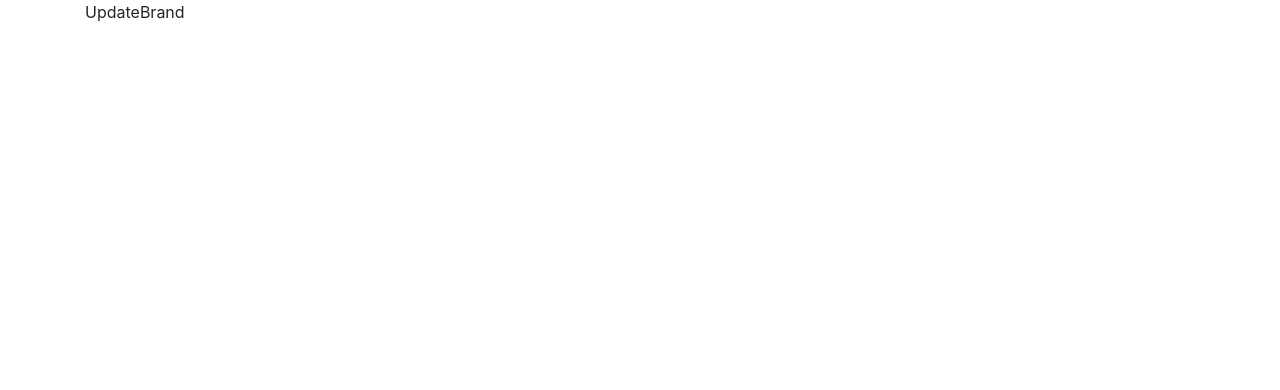
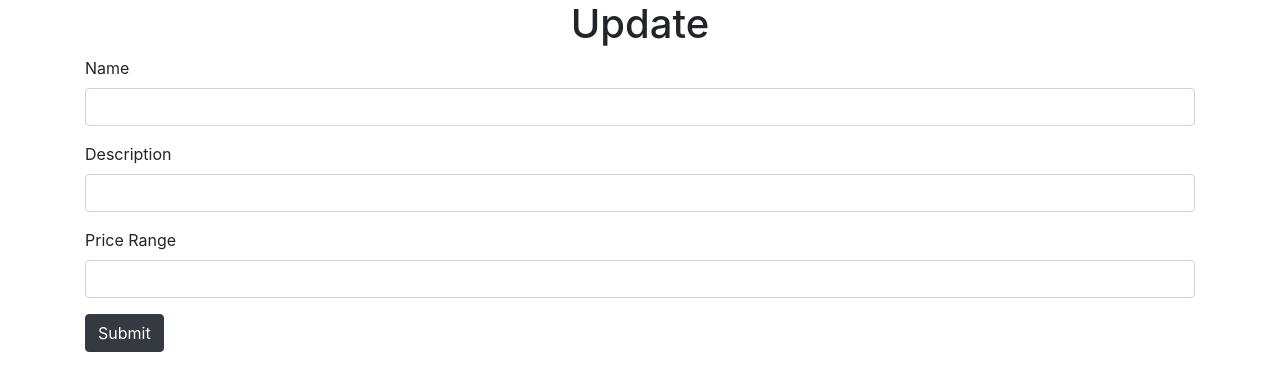
Before and after one commit to MiaNguyen912/BrandsRating-Yelp-clone---React-Express, a React (Create React App) app in the folder client/: page /brandRatings/1/update in a window 1280 px wide. Shown: the top 390 px of the page. Built offline with nearby package versions, Linux system fonts and the light colour scheme; no server answers.

Commit message:
complete update page

```diff
--- a/client/src/App.jsx
+++ b/client/src/App.jsx
@@ -1,8 +1,8 @@
 import React from 'react';
 import {BrowserRouter as Router, Routes, Route} from "react-router-dom";  //npm install react-router-dom before run this code
 import Home from "./routes/Home";
-import BrandDetail from "./routes/BrandDetail";
-import UpdateBrand from "./routes/UpdateBrand";
+import BrandDetailPage from "./routes/BrandDetailPage";
+import UpdatePage from "./routes/UpdatePage";
 import BrandsContextProvider from "./context/BrandsContext";
 
 
@@ -13,9 +13,9 @@ function App() {
             <div className='container'>
                 <Router>
                     <Routes> {/*switch statement*/}
-                        <Route exact path="/" Component={Home} />
-                        <Route exact path="/brandRatings/:id/update" Component={UpdateBrand} />
-                        <Route exact path="/brandRatings/:id" Component={BrandDetail} />
+                        <Route exact path="/" Component={Home} />   {/*call <Home/> when access to path "/" */}
+                        <Route exact path="/brandRatings/:id/update" Component={UpdatePage} />   {/*call <UpdatePage/> when access to path "/brandRatings/:id/update" */}
+                        <Route exact path="/brandRatings/:id" Component={BrandDetailPage} />
                     </Routes>
                 </Router>
             </div>
--- a/client/src/apis/BrandFinder.js
+++ b/client/src/apis/BrandFinder.js
@@ -1,4 +1,4 @@
 import axios from "axios";
 export default axios.create({
-    baseURL: "http://localhost:3001/api/v1/brandRatings"
+    baseURL: "http://localhost:3001/api/v1/brandRatings"  //server runs on port 3001
 })
--- a/client/src/components/BrandList.jsx
+++ b/client/src/components/BrandList.jsx
@@ -1,9 +1,12 @@
-import React, { useContext, useEffect } from 'react'
+import React, { useContext, useEffect } from 'react';
+import {useNavigate} from 'react-router-dom';
 import BrandFinder from '../apis/BrandFinder';
 import { BrandsContext } from '../context/BrandsContext';
 
 function BrandList(props) {
     const {brands, setBrands} = useContext(BrandsContext);
+    let navigate = useNavigate(); //navigate the directory
+
     useEffect(()=>{
         async function fetchData(){
             try{
@@ -24,6 +27,10 @@ function BrandList(props) {
         } catch (err){
             console.log(err)
         };
+    }
+
+    function handleUpdate(id){
+        navigate(`/brandRatings/${id}/update`) //go to this url when function is called
     }
 
     return (
@@ -47,8 +54,14 @@ function BrandList(props) {
                                 <td>{brand.description}</td>
                                 <td>{"$".repeat(brand.price_range)}</td>
                                 <td>reviews</td>
-                                <td><button className="btn btn-secondary">Update</button></td>
-                                <td><button
+                                <td>
+                                    <button
+                                        className="btn btn-secondary"
+                                        onClick={()=> handleUpdate(brand.id)}
+                                    >Update</button>
+                                </td>
+                                <td>
+                                    <button
                                         className="btn btn-secondary"
                                         onClick={()=> handleDelete(brand.id)} //if we write onClick={handleDelete(brand.id)}, that function will be called right away
                                     >Delete</button>
--- /dev/null
+++ b/client/src/components/UpdateBrand.jsx
@@ -0,0 +1,80 @@
+import React, {useState, useEffect} from 'react'
+import { useNavigate, useParams } from 'react-router-dom'
+import BrandFinder from '../apis/BrandFinder'
+
+const UpdateBrand = (props) => {
+  // const test = useParams();
+  // console.log(test); //print out {id: brand.id}
+  const {id} = useParams(); //access to the id
+  let navigate = useNavigate();
+
+
+  const [name, setName] = useState("");
+  const [description, setDescription] = useState("");
+  const [priceRange, setPriceRange] = useState("");
+
+  useEffect(()=>{
+        const fetchData = async()=>{
+            const response = await BrandFinder.get(`/${id}`); //check the get a brand method in server.js to see how it responds (app.get("/api/v1/brandRatings/:id, ...))
+            // console.log(response.data.data);
+            setName(response.data.data.brand.name);
+            setDescription(response.data.data.brand.description);
+            setPriceRange(response.data.data.brand.price_range)
+        }
+        fetchData(); //call fetchData()
+  }, [])
+
+  async function handleSubmit(event){
+    event.preventDefault();
+    const updatedBrand = await BrandFinder.put(`/${id}`, {
+      name,
+      description,
+      price_range: priceRange
+    })
+    // console.log(updatedBrand)
+    navigate("/")
+  }
+
+  return (
+    <div>
+      <form action="">
+        <div className="form-group">
+          <label htmlFor="name">Name</label>
+          <input
+            type="text"
+            id="name"
+            className='form-control'
+            value={name}
+            onChange={e => setName(e.target.value)}
+          />
+        </div>
+
+        <div className="form-group">
+          <label htmlFor="description">Description</label>
+          <input
+            type="text"
+            id="description"
+            className='form-control'
+            value={description}
+            onChange={e => setDescription(e.target.value)}
+          />
+        </div>
+
+        <div className="form-group">
+          <label htmlFor="price-range">Price Range</label>
+          <input
+            type="number"
+            id="price-range"
+            className='form-control'
+            value={priceRange}
+            onChange={e => setPriceRange(e.target.value)}
+          />
+        </div>
+
+        <button className='btn btn-dark' onClick={handleSubmit}>Submit</button>
+      </form>
+    </div>
+  )
+}
+
+export default UpdateBrand
--- /dev/null
+++ b/client/src/routes/BrandDetailPage.jsx
@@ -0,0 +1,11 @@
+import React from 'react';
+
+function BrandDetailPage(){
+    return (
+        <div>
+            BrandDetailPage
+        </div>
+    )
+}
+
+export default BrandDetailPage;
--- /dev/null
+++ b/client/src/routes/UpdatePage.jsx
@@ -0,0 +1,43 @@
+import React, { useContext, useEffect, useState } from 'react';
+import { useParams } from 'react-router-dom';
+import UpdateBrand from '../components/UpdateBrand';
+import { BrandsContext } from '../context/BrandsContext';
+import BrandFinder from '../apis/BrandFinder'
+
+function UpdatePage(){
+
+
+//------get name of the brand (this method is not recommended, use the second method instead)
+    // const test = useParams();
+    // console.log(test); //print out {id: brand.id}
+    // const {id} = useParams(); //access to the id of a brand
+    // const {brands} = useContext(BrandsContext) //import the brands array
+    // const brandTarget = brands.filter(brand => brand.id === id); //this return an array, console.log() to see detail
+    // const brandName = brandTarget[0].name;
+
+    //this aproach is bad because if user bookmarked the updatePage and access to it directly
+    //instead of accessing from the update button in the Home page
+    //we will not be able to access the brand is
+    //use this method instead:
+
+    const {id} = useParams(); //access to the id of a brand
+    const [name, setName] = useState("");
+    useEffect(()=>{
+        const fetchData = async()=>{
+            const response = await BrandFinder.get(`/${id}`); //check the get a brand method in server.js to see how it responds (app.get("/api/v1/brandRatings/:id, ...))
+            console.log(response.data.data);
+            setName(response.data.data.brand.name)
+        }
+        fetchData(); //call fetchData()
+    }, [])
+
+
+    return (
+        <div>
+            <h1 className='text-center'>Update {name}</h1>
+            <UpdateBrand/>
+        </div>
+    )
+}
+
+export default UpdatePage;
--- a/client/src/routes/brandDetail.jsx
+++ /dev/null
@@ -1,11 +0,0 @@
-import React from 'react';
-
-function BrandDetail(){
-    return (
-        <div>
-            BrandDetail
-        </div>
-    )
-}
-
-export default BrandDetail;
--- a/client/src/routes/home.jsx
+++ b/client/src/routes/home.jsx
@@ -3,7 +3,7 @@ import Header from "../components/Header";
 import AddBrand from "../components/AddBrand";
 import BrandList from "../components/BrandList";
 
-const home = () => {
+function home() {
   return (
     <div>
       <Header />
--- a/client/src/routes/updateBrand.jsx
+++ /dev/null
@@ -1,11 +0,0 @@
-import React from 'react';
-
-function UpdateBrand(){
-    return (
-        <div>
-            UpdateBrand
-        </div>
-    )
-}
-
-export default UpdateBrand;
```
Also changed, not shown: client/src/components/AddBrand.jsx (+5 -5 lines).
